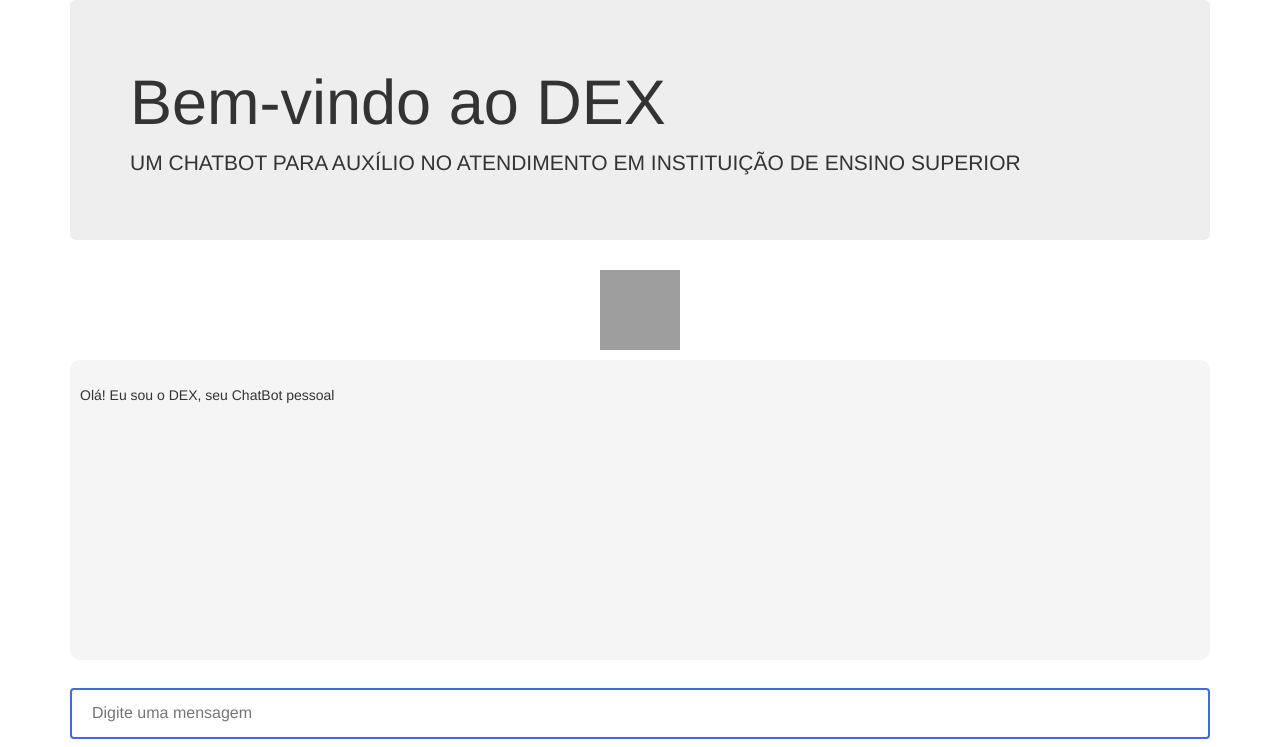
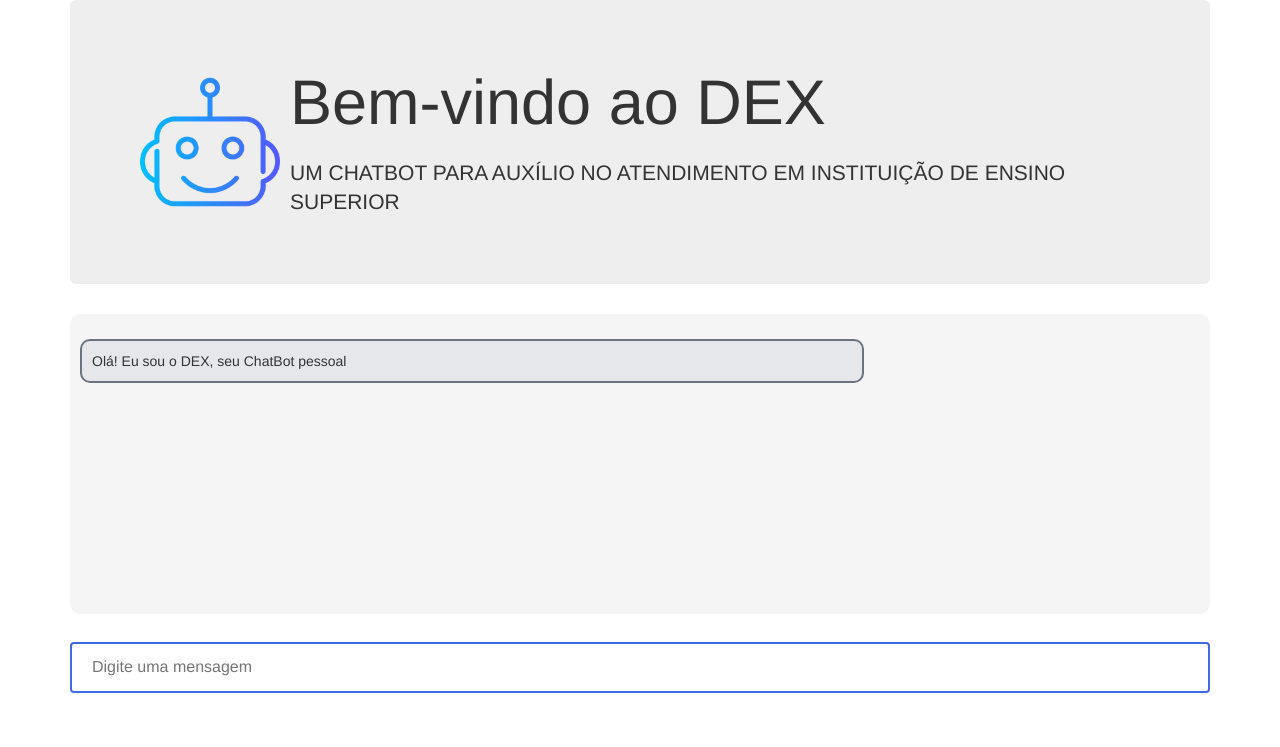
Before and after one commit to Eronaldo96/Chatbot-with-python-and-Flask, a Flask app: page / in a window 1280 px wide. Shown: the part 56-803 px from the top of the page. After the commit the page ends 749 px from the top, so only its background shows below. Run offline with Flask 3, Linux system fonts and the light colour scheme; some libraries are stand-ins or nearby versions; grey boxes are pictures that could not be loaded.

Commit message:
Improve home page chatbot UI and UX
Refactored the home page layout to better integrate the chatbot and welcome message, updated image paths, and enhanced chat message styling for improved readability. Added a typing indicator for the bot and improved the chat response handling for a smoother user experience.

```diff
--- a/templates/home.html
+++ b/templates/home.html
@@ -4,29 +4,21 @@
 
 {% block content %}
 <div class="jumbotron">
+  <div style="display: flex;align-items: center;">
+    <img src="{{ url_for('static', filename='assets/image/robo.png') }}" alt="DEX" style="width:20vh;height:20vh;" />
+    <div>
       <h1>Bem-vindo ao DEX</h1>
-  <p class="lead">UM CHATBOT PARA AUXÍLIO NO ATENDIMENTO EM INSTITUIÇÃO DE ENSINO SUPERIOR</p>
+      <h3 class="lead">UM CHATBOT PARA AUXÍLIO NO ATENDIMENTO EM INSTITUIÇÃO DE ENSINO SUPERIOR</h3>
+    </div>
+  </div>
+
 </div>
 
 <body>
-    <center>
-      <h1>
-        <img
-            src="{{ url_for('static', filename='assets/images/robo.png') }}"
-            alt="DEX"
-            style="width:80px;height:80px;"
-        />
-      </h1>
-    </center>
   <div class="box"></div>
   <div class="boxed">
     <div>
       <div id="chatbox">
-          <link
-            rel="shortcut icon"
-            type="image/x-icon"
-            href="{{ url_for('static', filename='assets/images/robo.png') }}"
-          />
         <p class="botText">
           <span>Olá! Eu sou o DEX, seu ChatBot pessoal</span>
         </p>
@@ -38,11 +30,7 @@
   </div>
 </body>
 
-  <link
-    rel="shortcut icon"
-    type="image/x-icon"
-    href="https://image.flaticon.com/icons/svg/2040/2040946.svg"
-  />
+<link rel="shortcut icon" type="image/x-icon" href="https://image.flaticon.com/icons/svg/2040/2040946.svg" />
 <script src="https://ajax.googleapis.com/ajax/libs/jquery/3.2.1/jquery.min.js"></script>
 <style>
   /* Adicione estas regras ao seu CSS existente */
@@ -57,14 +45,28 @@
     margin-bottom: 20px;
   }
 
+  .userText, .botText {
+    margin: 15px 0;
+    max-width: 70%;
+    padding: 10px;
+    border-radius: 10px;
+    word-wrap: break-word;
+  }
+
   .userText {
-            margin: 15px 0;
+    border: 2px solid #3b82f6;
+    background-color: #dbeafe;
+    margin-left: auto;
     text-align: right;
+    display: block;
   }
 
   .botText {
-            margin: 15px 0;
+    border: 2px solid #6b7280;
+    background-color: #e5e7eb;
+    margin-right: auto;
     text-align: left;
+    display: block;
   }
 
   #textInput {
@@ -98,7 +100,7 @@
     var typingHtml = '<p class="botText"><span><i>DEX está digitando...</i></span></p>';
     $("#chatbox").append(typingHtml);
 
-      $.get("/get", { msg: rawText }).done(function(data) {
+    $.get("/get", { msg: rawText }).done(function (data) {
       // Remover o "está digitando"
       $("#chatbox").children().last().remove();
 
@@ -111,7 +113,7 @@
       var botHtml = '<p class="botText"><span>' + responseText + "</span></p>";
       $("#chatbox").append(botHtml);
       document.getElementById("userInput").scrollIntoView({ block: "start", behavior: "smooth" });
-      }).fail(function() {
+    }).fail(function () {
       // Remover o "está digitando" e mostrar erro
       $("#chatbox").children().last().remove();
       var botHtml = '<p class="botText"><span>Desculpe, ocorreu um erro ao processar sua mensagem.</span></p>';
@@ -119,7 +121,7 @@
     });
   }
 
-  $("#textInput").keypress(function(e) {
+  $("#textInput").keypress(function (e) {
     if (e.which == 13) {
       getBotResponse();
     }
```
Lines whose indentation alone changed are shown as unchanged.
